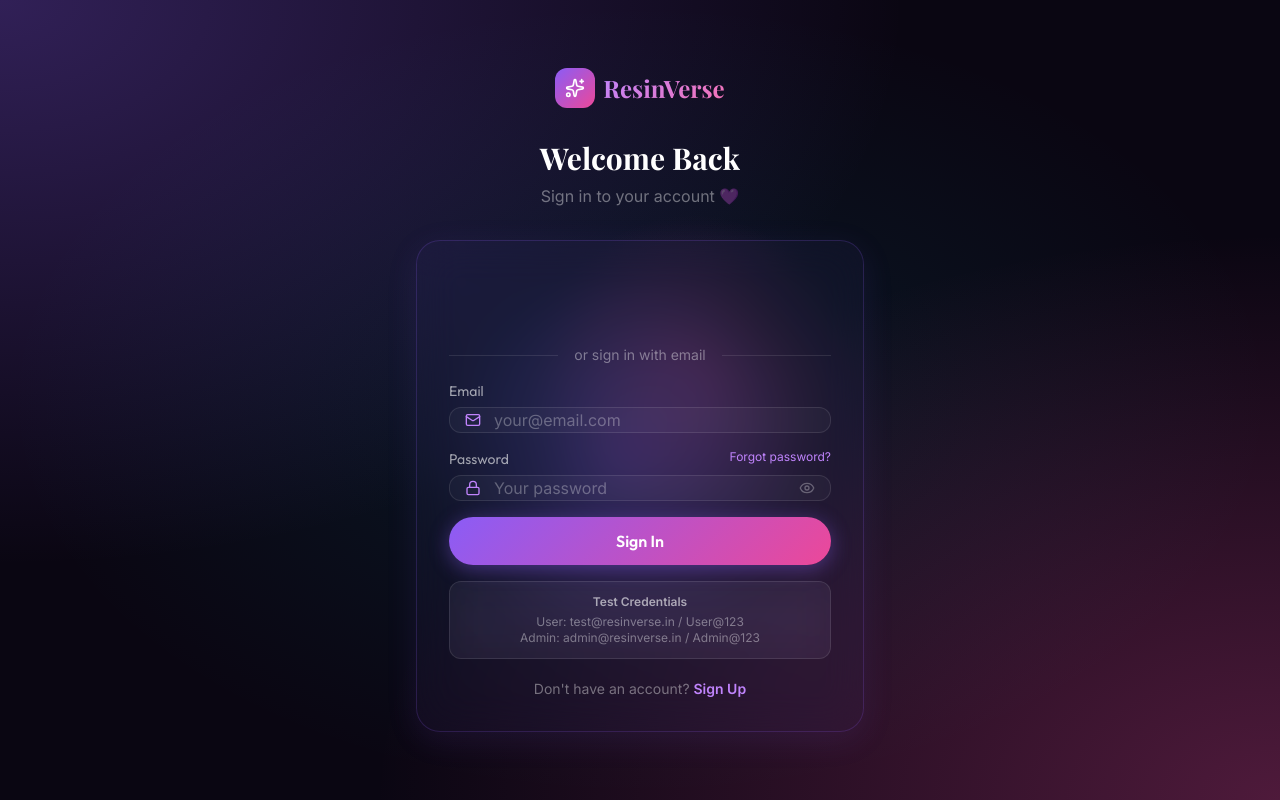
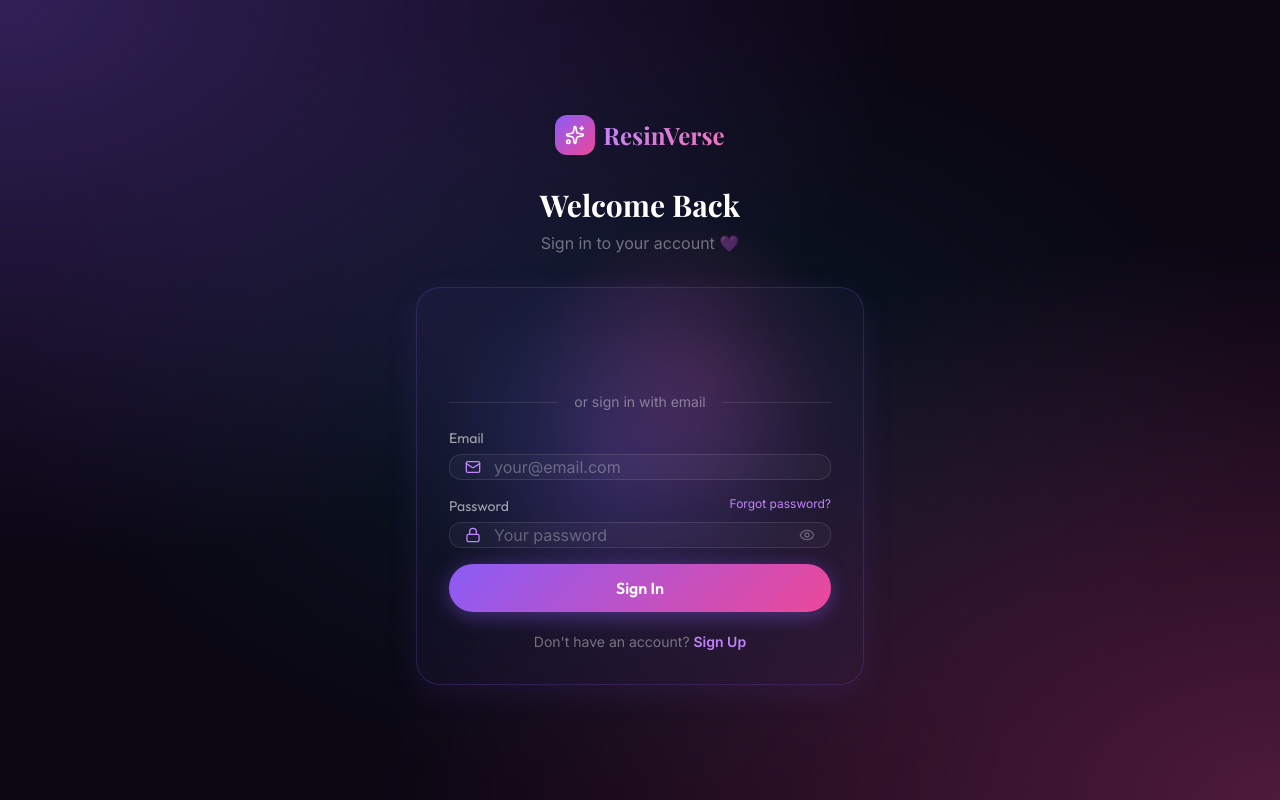
Before and after one commit to Adarshhackology/resinverse, a Next.js app in the folder frontend/: page /login in a window 1280 px wide. Built offline with nearby package versions, Linux system fonts and the light colour scheme; no server answers; a web font is replaced by a local one.

Commit message:
style: Remove test credentials from login page

```diff
--- a/frontend/src/app/login/page.tsx
+++ b/frontend/src/app/login/page.tsx
@@ -107,12 +107,7 @@ export default function LoginPage() {
             </motion.button>
           </form>
 
-          {/* Test credentials */}
-          <div className="mt-4 glass rounded-xl p-3 text-xs text-white/40 text-center">
-            <p className="font-semibold text-white/60 mb-1">Test Credentials</p>
-            <p>User: test@resinverse.in / User@123</p>
-            <p>Admin: admin@resinverse.in / Admin@123</p>
-          </div>
+
 
           <div className="text-center mt-5">
             <p className="text-white/40 text-sm">
```
